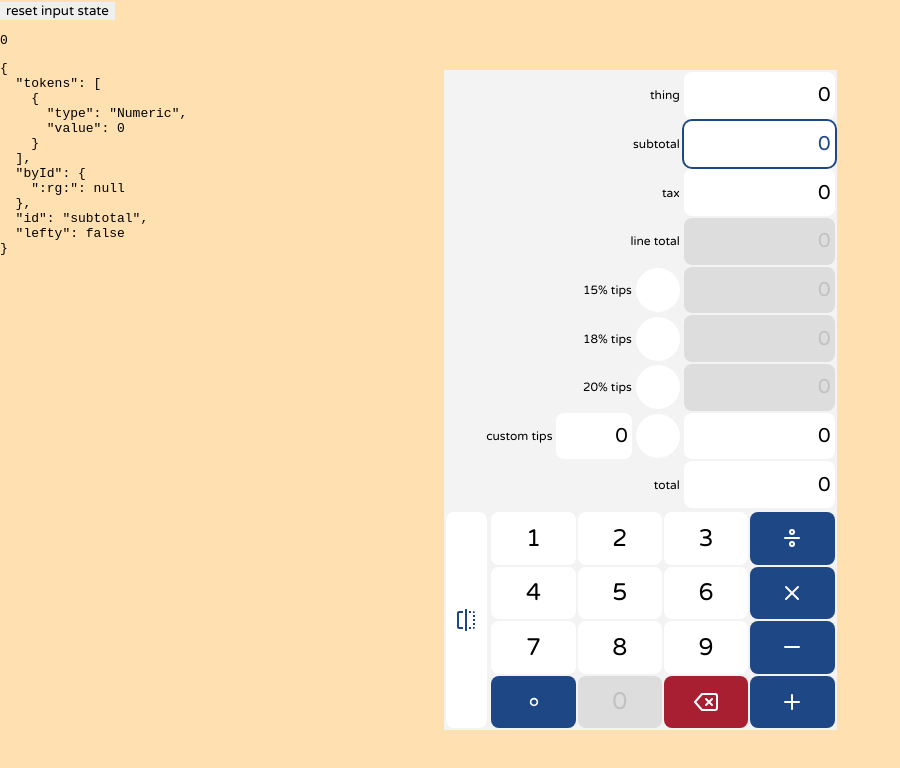
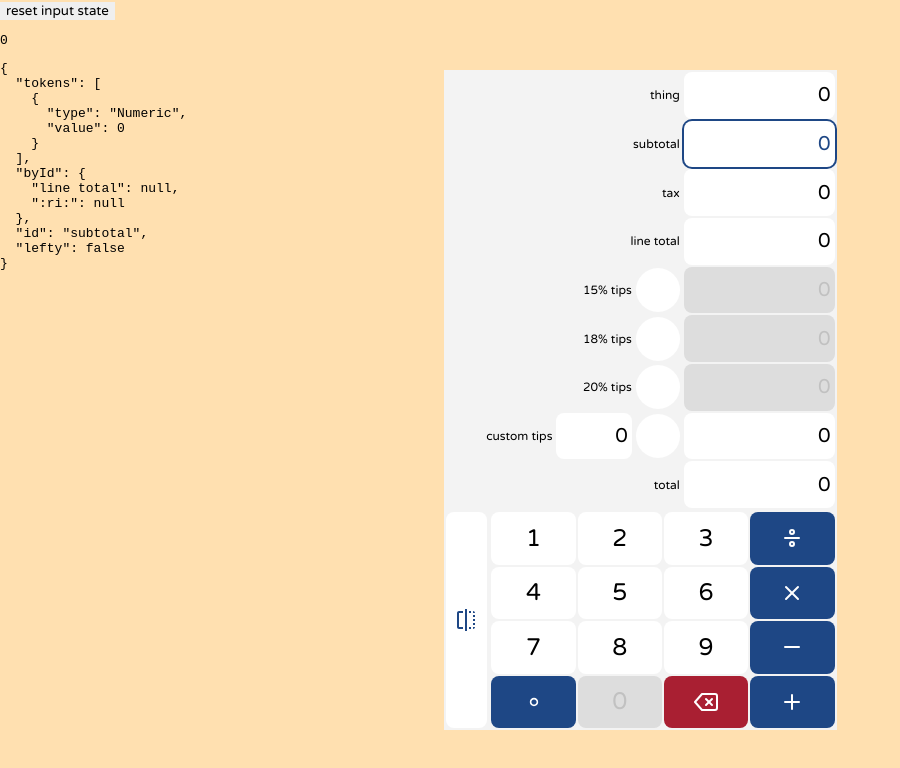
Before and after one commit to rochwu/holanda, a React (Create React App) app: page / in a window 1280 px wide. Shown: the top 768 px of the page, without its empty margins (0-900 px from the left). Built offline with nearby package versions, Linux system fonts and the light colour scheme.

Commit message:
Added ids constant

```diff
--- a/src/Receipt/Item/ReadOnly.tsx
+++ b/src/Receipt/Item/ReadOnly.tsx
@@ -2,7 +2,7 @@ import styled from '@emotion/styled';
 import {FC, useCallback} from 'react';
 
 import {precision} from '../../precision';
-import {Id, useStore} from '../../store';
+import {Id, Ids, useStore} from '../../store';
 import {Cell} from '../Cell';
 
 type Props = {
@@ -13,8 +13,10 @@ const Component = styled(Cell)({});
 
 export const ReadOnly: FC<Props> = ({identifier: id}) => {
   const value = useStore(useCallback((state) => state.byId[id], [id]));
-  const total = useStore(useCallback((state) => state.byId['total'], []));
-  const subtotal = useStore(useCallback((state) => state.byId['subtotal'], []));
+  const total = useStore(useCallback((state) => state.byId[Ids.Total], []));
+  const subtotal = useStore(
+    useCallback((state) => state.byId[Ids.Subtotal], []),
+  );
 
   if (value && total && subtotal) {
     const ratio = value / subtotal;
--- a/src/Receipt/Line.tsx
+++ b/src/Receipt/Line.tsx
@@ -3,11 +3,6 @@ import {FC, ReactNode} from 'react';
 
 import {Field} from './Field';
 import {Label} from './Label';
-
-type Props = {
-  label?: string;
-  children?: ReactNode; // TODO: Not optional
-};
 
 const Container = styled.div({
   display: 'flex',
@@ -15,9 +10,14 @@ const Container = styled.div({
   justifyContent: 'end',
 });
 
-export const Line: FC<Props> = ({label, children}) => {
+type Props = {
+  label: string;
+  children: ReactNode;
+} & Parameters<typeof Container>[0];
+
+export const Line: FC<Props> = ({label, children, ...elementProps}) => {
   return (
-    <Container>
+    <Container {...elementProps}>
       {label && <Label>{label}</Label>}
       {children ?? <Field />}
     </Container>
--- a/src/Receipt/LineTotal.tsx
+++ b/src/Receipt/LineTotal.tsx
@@ -1,18 +1,27 @@
-import {FC} from 'react';
+import {FC, useCallback, useEffect} from 'react';
 
-import {lineTotal, useStore} from '../store';
+import {Ids, useStore} from '../store';
 
-import {ReadOnly} from './Field';
+import {Field} from './Field';
 import {Line} from './Line';
 
 type Props = {};
 
+const id = Ids.LineTotal;
+
 export const LineTotal: FC<Props> = () => {
-  const value = useStore(lineTotal);
+  const tax = useStore((state) => state.byId[Ids.Tax]);
+  const subtotal = useStore((state) => state.byId[Ids.Subtotal]);
+  const setValue = useStore(useCallback((state) => state.setValue(id), []));
+
+  useEffect(() => {
+    setValue(tax + subtotal);
+    // eslint-disable-next-line react-hooks/exhaustive-deps
+  }, [tax, subtotal]);
 
   return (
-    <Line label="line total">
-      <ReadOnly value={value} />
+    <Line label={id}>
+      <Field identifier={id} />
     </Line>
   );
 };
--- a/src/Receipt/Receipt.tsx
+++ b/src/Receipt/Receipt.tsx
@@ -1,13 +1,15 @@
 import styled from '@emotion/styled';
 import {FC} from 'react';
 
+import {Ids} from '../store';
 import {spacing} from '../styles';
 
 import {Item} from './Item';
-import {Line} from './Line';
 import {LineTotal} from './LineTotal';
 import {Sum} from './Sum';
+import {Tax} from './Tax';
 import {CustomTips, Tips} from './Tips';
+import {Total} from './Total';
 
 const Container = styled.div({
   gridRow: '1 / 3',
@@ -24,14 +26,14 @@ export const Receipt: FC<Props> = (props) => {
   return (
     <Container {...props}>
       <Item label="thing" />
-      <Sum identifier="subtotal" />
-      <Line label="tax" />
+      <Sum identifier={Ids.Subtotal} />
+      <Tax />
       <LineTotal />
       <Tips percent={15} />
       <Tips percent={18} />
       <Tips percent={20} />
       <CustomTips />
-      <Sum identifier="total" />
+      <Total />
     </Container>
   );
 };
--- /dev/null
+++ b/src/Receipt/Tax.tsx
@@ -0,0 +1,18 @@
+import {FC} from 'react';
+
+import {Ids} from '../store';
+
+import {Field} from './Field';
+import {Line} from './Line';
+
+type Props = {};
+
+const id = Ids.Tax;
+
+export const Tax: FC<Props> = () => {
+  return (
+    <Line label={id}>
+      <Field identifier={id} />
+    </Line>
+  );
+};
--- a/src/Receipt/Tips/Base.tsx
+++ b/src/Receipt/Tips/Base.tsx
@@ -1,7 +1,7 @@
 import {FC, useEffect} from 'react';
 
 import {precision} from '../../precision';
-import {Id, lineTotal, useStore} from '../../store';
+import {Id, Ids, useStore} from '../../store';
 import {Field} from '../Field';
 import {ReadOnly} from '../Field';
 import {Radio} from '../Radio';
@@ -20,7 +20,7 @@ export const Base: FC<Props> = ({
   select,
   percent,
 }) => {
-  const total = useStore(lineTotal);
+  const total = useStore((state) => state.byId[Ids.LineTotal] || 0);
   const selected = useStore((state) => state.tips === id);
   const tip = useStore((state) => state.tip);
 
--- a/src/Receipt/Tips/CustomTips.tsx
+++ b/src/Receipt/Tips/CustomTips.tsx
@@ -1,6 +1,6 @@
 import {FC, useCallback, useEffect, useId} from 'react';
 
-import {lineTotal, useStore} from '../../store';
+import {Ids, useStore} from '../../store';
 import {Field} from '../Field';
 import {Type} from '../Field/types';
 import {Line} from '../Line';
@@ -13,7 +13,7 @@ export const CustomTips: FC<Props> = () => {
   const numberId = useId();
   const percentId = useId();
 
-  const total = useStore(lineTotal);
+  const total = useStore((state) => state.byId[Ids.LineTotal]);
   const percent = useStore((state) => state.byId[percentId]);
   const selectTips = useStore(
     useCallback((state) => state.selectTips(numberId), [numberId]),
--- /dev/null
+++ b/src/Receipt/Total.tsx
@@ -0,0 +1,21 @@
+import styled from '@emotion/styled';
+import {FC} from 'react';
+
+import {Ids} from '../store';
+
+import {Field} from './Field';
+import {Line} from './Line';
+
+type Props = {};
+
+const Component = styled(Line)({});
+
+const id = Ids.Total;
+
+export const Total: FC<Props> = () => {
+  return (
+    <Component label={id}>
+      <Field identifier={id} />
+    </Component>
+  );
+};
--- /dev/null
+++ b/src/store/ids.ts
@@ -0,0 +1,8 @@
+import {Id} from './state';
+
+export const Ids = {
+  Total: 'total',
+  Subtotal: 'subtotal',
+  Tax: 'tax',
+  LineTotal: 'line total',
+} satisfies Record<string, Id>;
--- a/src/store/index.ts
+++ b/src/store/index.ts
@@ -5,5 +5,5 @@ export {
   enoughDots,
   previousOp,
   previousToken,
-  lineTotal,
 } from './selectors';
+export {Ids} from './ids';
--- a/src/store/selectors.ts
+++ b/src/store/selectors.ts
@@ -42,10 +42,3 @@ export const enoughDots = (state: State) => {
 
   return isDot(previous);
 };
-
-export const lineTotal = (state: State): number => {
-  const subtotal = state.byId['subtotal'] || 0;
-  const tax = state.byId['tax'] || 0;
-
-  return subtotal + tax;
-};
--- a/src/store/state.ts
+++ b/src/store/state.ts
@@ -9,7 +9,8 @@ import {precision} from '../precision';
 import {reduce, stringify, tokenize, tokenizer} from '../tokens';
 import {Token} from '../types';
 
-import {frontZero, lineTotal, previousToken} from './selectors';
+import {Ids} from './ids';
+import {frontZero, previousToken} from './selectors';
 
 export type Id = string;
 
@@ -24,7 +25,7 @@ export type State = {
 const initial: State = {
   tokens: [],
   byId: {},
-  id: 'subtotal',
+  id: Ids.Subtotal,
   lefty: false,
   tips: undefined, // reset wasn't working without this
 };
@@ -158,10 +159,12 @@ export const useStore = create(
        */
       tip: (percent: number) => {
         set((state) => {
-          const total = precision(lineTotal(state) * (percent / 100 + 1));
+          if (percent) {
+            const total = precision(
+              state.byId[Ids.LineTotal] * (percent / 100 + 1),
+            );
 
-          if (total) {
-            state.byId['total'] = total;
+            state.byId[Ids.Total] = total;
           }
         });
       },
```
